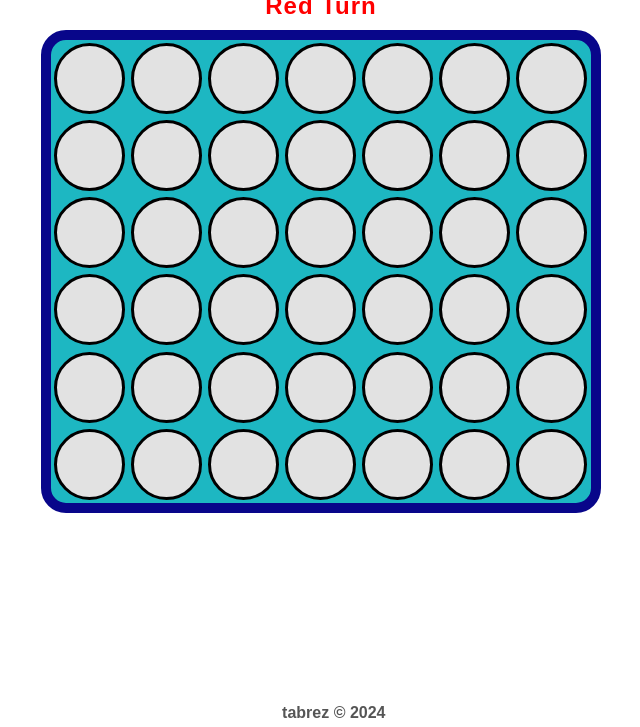
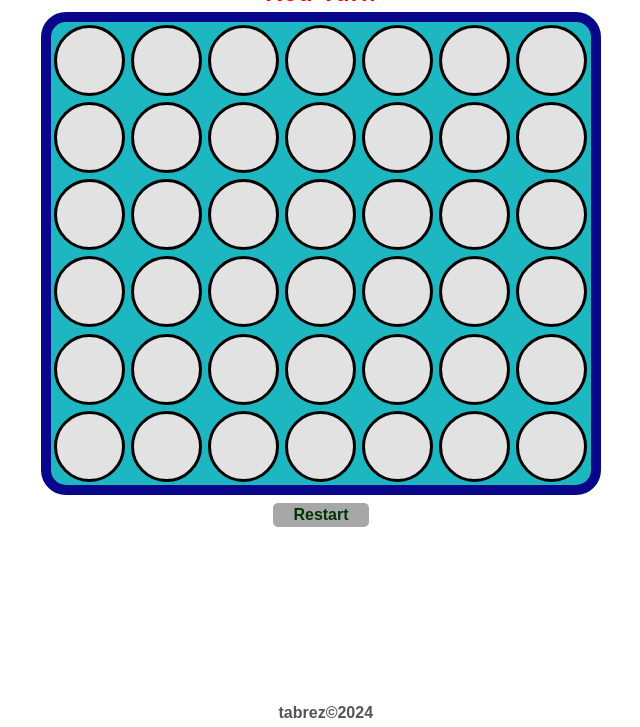
Before and after one commit to tabrez1433/Connect4-game, a plain HTML site: page index.html in a window 1280 px wide. Shown: the part 73-800 px from the top of the page, without its empty margins (319-959 px from the left). Drawn offline with Linux system fonts and the light colour scheme.

Commit message:
added reset button

```diff
--- a/index.html
+++ b/index.html
@@ -12,6 +12,7 @@
     <h1>Connect 4</h1>
     <h2 id="winner"></h2>
     <div id="board"></div>
+    <button type="reset" onclick="reStart()">Restart</button>
     <div class="footer"></div>
     <script src="script.js"></script>
 </body>
--- a/script.js
+++ b/script.js
@@ -125,6 +125,7 @@ function setWinner(r, c) {
     winner.innerText = board[r][c] == playerRed ? "Red Wins! Game will restart in 5 sec." : "Green Wins! Game will restart in 5 sec.";
     winner.style = winner.innerText == "Red Wins! Game will restart in 5 sec." ? winner.classList.add("red-win") : winner.classList.add("green-win");
     gameOver = true;
+
     //restart game after 5 seconds with a new game board
     setTimeout(() => {
         winner.classList.remove("red-win", "green-win");
@@ -135,7 +136,23 @@ function setWinner(r, c) {
     }, 5000); //5 seconds
 }
 
+//refresh the page to start a new game.
+// function reStart(){
+//     window.location.reload();
+//     return;
+// }
+
+//reset the page to start a new game.
+function reStart(){
+    document.getElementById("winner").classList.remove("red-win", "green-win");
+    gameOver = false;
+    currPlayer = playerRed;
+    document.getElementById("board").innerHTML = "";
+    setGame();
+}
+
+
 function copyright() {
-    document.querySelector('.footer').innerHTML = `tabrez &copy; ${new Date().getFullYear()}`;
+    document.querySelector('.footer').innerHTML = `tabrez&copy;${new Date().getFullYear()}`;
 }
 document.addEventListener('DOMContentLoaded', copyright);
--- a/styles.css
+++ b/styles.css
@@ -1,6 +1,7 @@
 body {
     font-family: Arial, Helvetica, sans-serif;
     text-align: center;
+    margin: 0 auto;
     overflow: hidden;
 }
 
@@ -19,11 +20,12 @@ body {
 h1 {
     color: rgb(13, 13, 197);
     letter-spacing: 1px;
+    margin: 15px 0 20px 0;
 }
 
 h2 {
     letter-spacing: 1px;
-    margin: -15px 0 10px 0;
+    margin: -20px 0 5px 0;
 }
 
 .tile {
@@ -57,11 +59,32 @@ h2 {
     font-size: 30px;
 }
 
+button[type="reset"] {
+    margin-top: 8px;
+    padding: 3px 20px;
+    font-weight: bold;
+    font-size: 16px;
+    border-radius: 5px;
+    color: rgb(0, 53, 0);
+    background-color: #a7a7a7;
+    border: none;
+    cursor: pointer;
+}
+
+button:hover {
+    color: #ffe600;
+    background-color: rgb(26, 124, 26);
+}
+button:active {
+    color: #ff0000;
+    background-color: rgb(0, 53, 0);
+}
+
+
 .footer {
     position: absolute;
     bottom: 0%;
     width: 100%;
-    text-align: center;
     color: #555;
     font-weight: bold;
     padding: 0.3rem;
```
